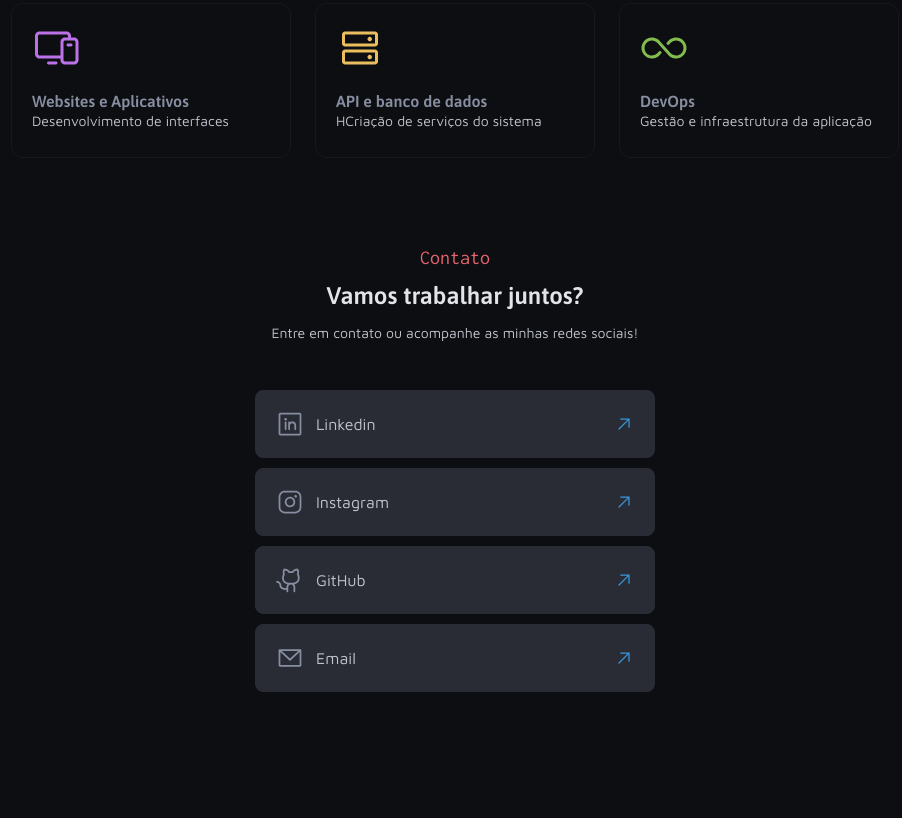
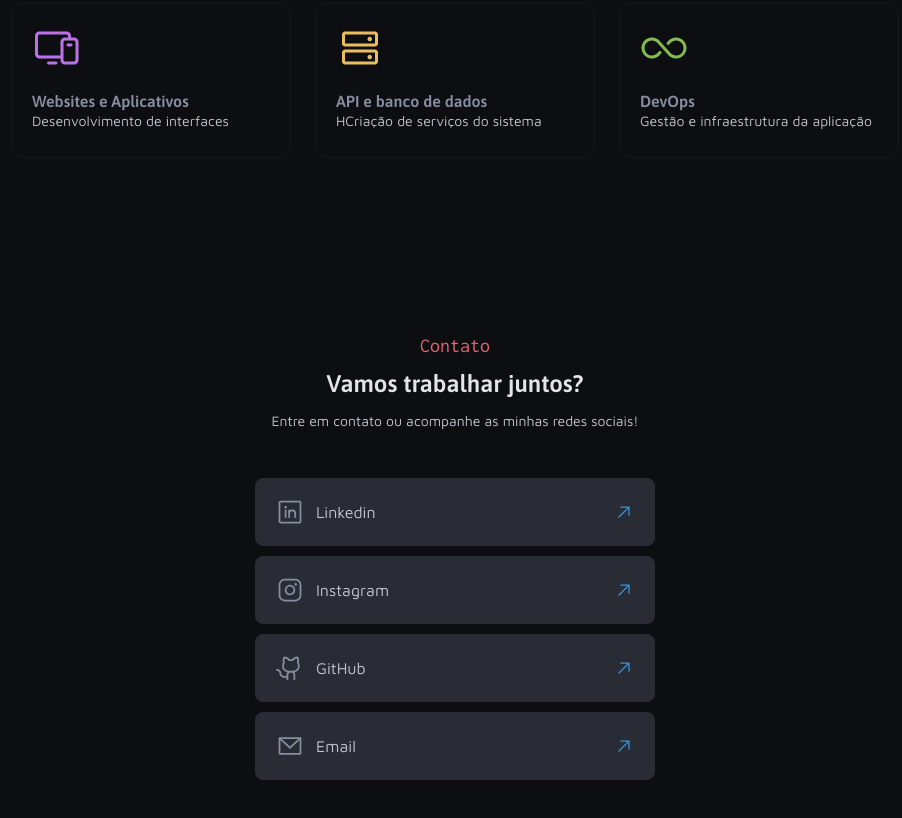
Before and after one commit to dedsfe/Portf-lio-Rocketseat, a plain HTML site: page index.html in a window 1280 px wide. Shown: the part 1746-2564 px from the top of the page, without its empty margins (185-1087 px from the left). Before the commit the page ends 2468 px from the top, so only its background shows below. Drawn offline with Linux system fonts and the light colour scheme.

Commit message:
toques finais - ajustando margin

```diff
--- a/styles/contatos.css
+++ b/styles/contatos.css
@@ -2,6 +2,8 @@
   display: flex;
   flex-direction: column;
   gap: 48px;
+
+  margin: 88px 0px 88px 0px;
 
 
   .card-contato{
```
